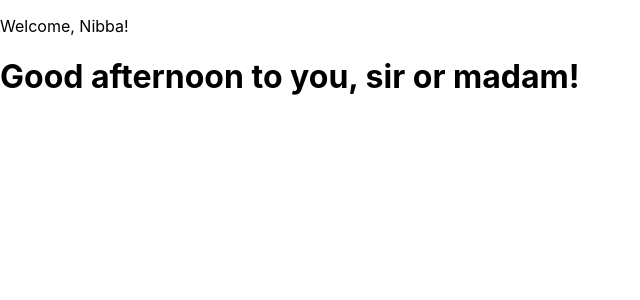
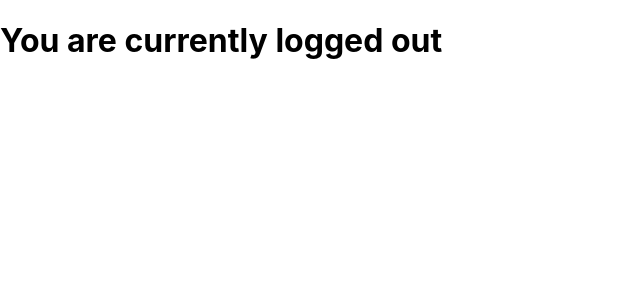
Before and after one commit to lukassketrys98/REACT-COURSE-PT1, a React (Create React App) app: page / in a window 1280 px wide. Shown: the top 300 px of the page, without its empty margins (0-640 px from the left). Built offline with nearby package versions, Linux system fonts and the light colour scheme.

Commit message:
react-state learned

```diff
--- a/src/App.js
+++ b/src/App.js
@@ -1,51 +1,60 @@
 import React from 'react';
 
 
+//practice 1
 
-class App extends React.Component {
-  render() {
-    return (
+// class App extends React.Component {
+//   //constructor is a method that initializes class/component values when it is created
+//   constructor(){
+//     super() //goes to parent class (super class), and the app component can use methods and everything from parent
+
+//     this.state = {
+//       answer: "yes",
+//       name: "Lukas",
+//       age: 21,
+//       position: "CEO"
+//     }
+
+
+//   }
+
+//   render() {
+//     return (
+//       <div>
+//       <h1>Is state important to know? {this.state.answer}</h1>
+//       <p>{`${this.state.position} has logged in.`}</p>
+//       <p>Name: {this.state.name}, age: {this.state.age}</p>
+//   </div>
+//     )
+//   }
+// }
+
+
+//practice 2
+
+class App extends React.Component{
+  constructor(){
+    super()
+    this.state ={
+      isLoggedIn: false
+    }
+  }
+
+  render(){
+    let stringas
+    if(this.state.isLoggedIn){
+      stringas = 'in'
+    }else{
+     stringas = 'out'
+    }
+
+    return(
       <div>
-        <Header username = "Nibba" />
-        <Greeting />
+
+        <h1>You are currently logged {stringas} </h1>
       </div>
     )
   }
 }
 
-
-
-class Header extends React.Component{
-  render(){
-    return(
-      <header>
-        <p>Welcome, {this.props.username}!</p>
-      </header>
-    )
-  }
-}
-
-
-class Greeting extends React.Component{
-
-
-  render(){
-
-    const date = new Date()
-  const hours = date.getHours()
-  let timeOfDay
-
-  if (hours < 12) {
-      timeOfDay = "morning"
-  } else if (hours >= 12 && hours < 17) {
-      timeOfDay = "afternoon"
-  } else {
-      timeOfDay = "night"
-  }
-    return(
-      <h1>Good {timeOfDay} to you, sir or madam!</h1>
-    )
-  }
-}
-
 export default App;
```
